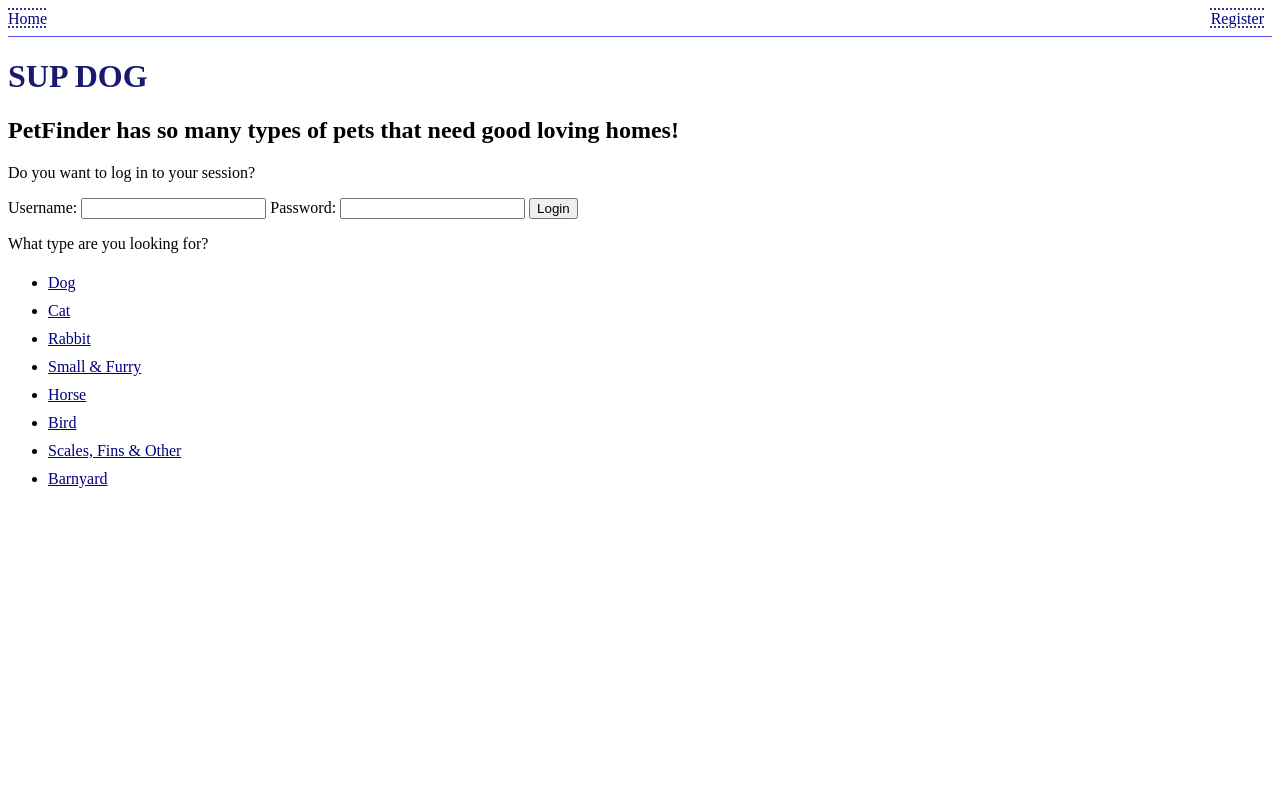
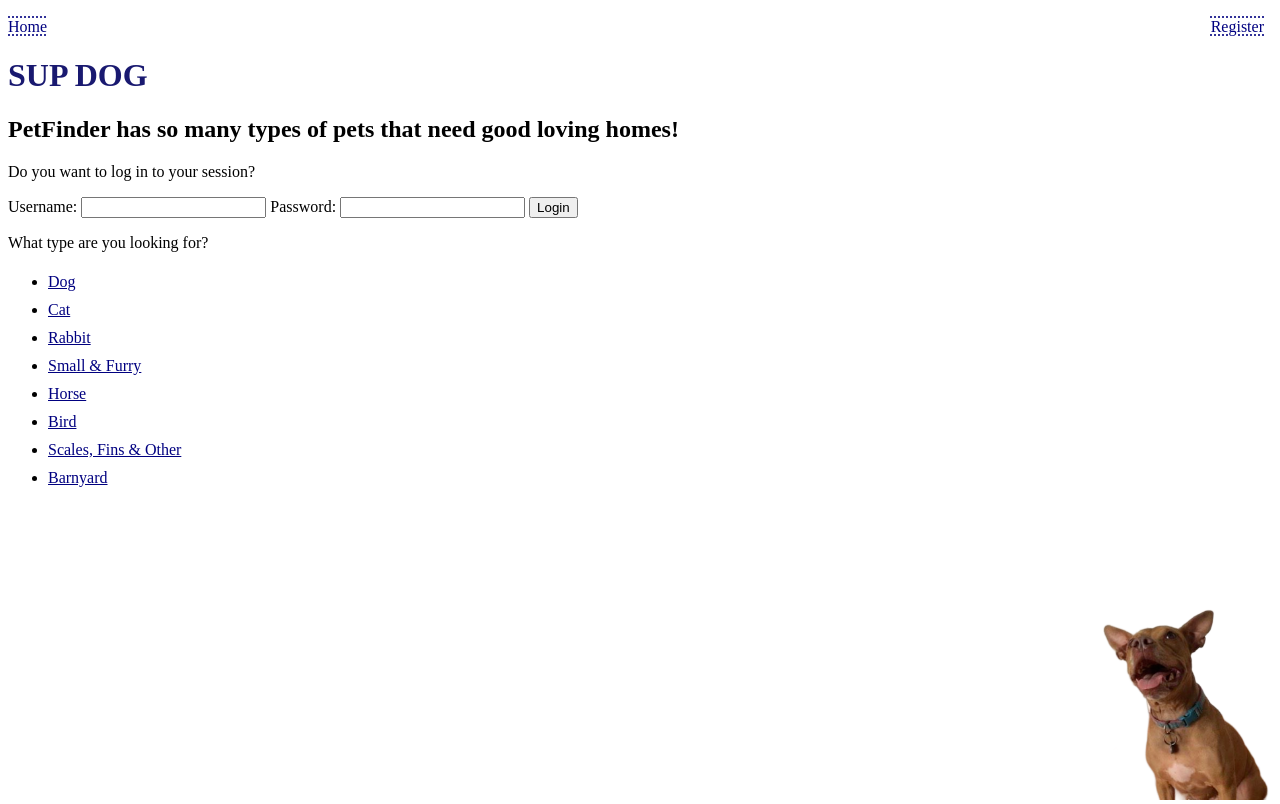
Before and after one commit to stsmlee/flaskingforpets, a Flask app: page / in a window 1280 px wide. Before the commit the page ends 488 px from the top, so only its background shows below. Run offline with Flask 2, Linux system fonts and the light colour scheme.

Commit message:
added photo to index/home page

```diff
--- a/app/static/styles.css
+++ b/app/static/styles.css
@@ -1,3 +1,8 @@
+html, body {
+    padding: 0;
+    margin: 0;
+}
+
 h1 {
     color:midnightblue
 }
@@ -100,3 +105,17 @@ a.page_links, a.page_links:visited {
     color: #1e0246;
     background-color: #c8b8f4d0;
 }
+
+#container {
+    position: relative;
+    padding: 8px;
+    min-height: calc(100vh - 16px);
+}
+
+div.sticker {
+    /* position: -webkit-sticky; */
+    position: absolute;
+    bottom: 0;
+    right: 0;
+    height: 218px;
+}
--- a/app/templates/base.html
+++ b/app/templates/base.html
@@ -7,6 +7,7 @@
     <title>{%block title%}{% endblock %}</title>
   </head>
   <body>
+    <div id="container">
       <div class = "header">
         <div><a href="/">Home</a></div>
         <nav>
@@ -21,7 +22,7 @@
           </ul>
         </nav>
       </div>
-    <hr style="height:1px;border-width:0;color:gray;background-color:rgb(81, 81, 238)">
+      <!-- <hr style="height:1px;border-width:0;color:gray;background-color:rgb(81, 81, 238)">    -->
 
       <div>{% with notices = get_flashed_messages(category_filter=['notice']) %}
         {% if notices %}
@@ -56,7 +57,7 @@
           </ul>
         {% endif %}
       {% endwith %}</div>
-
+  </div>
 </body>
 
 </html>
--- a/app/templates/index.html
+++ b/app/templates/index.html
@@ -3,6 +3,7 @@
 {%block title%}Flasking for Pets{%endblock%}
 
 {%block content%}
+
 {% if not username %}
 <h1>SUP DOG</h1>
 {% else %}
@@ -37,4 +38,9 @@ What type are you looking for?
 </form></p>
 {% endif %}
 
+<!-- <img src = "{{ url_for('static', filename = 'kimchibun.jpeg') }}" alt = "the cutest pitbull ever, Kimchi Bun" style = "float: right;width:200px;height:auto"> -->
+<div class = 'sticker'>
+    <img src = "{{ url_for('static', filename = 'kimchibun.png') }}" alt = "the cutest pitbull ever, Kimchi Bun" style = "width:200px;height:auto;">
+</div>
+
 {%endblock%}
```
Also changed, not shown: app/static/kimchibun.png (added), 2 other files. Lines whose indentation alone changed are shown as unchanged.
